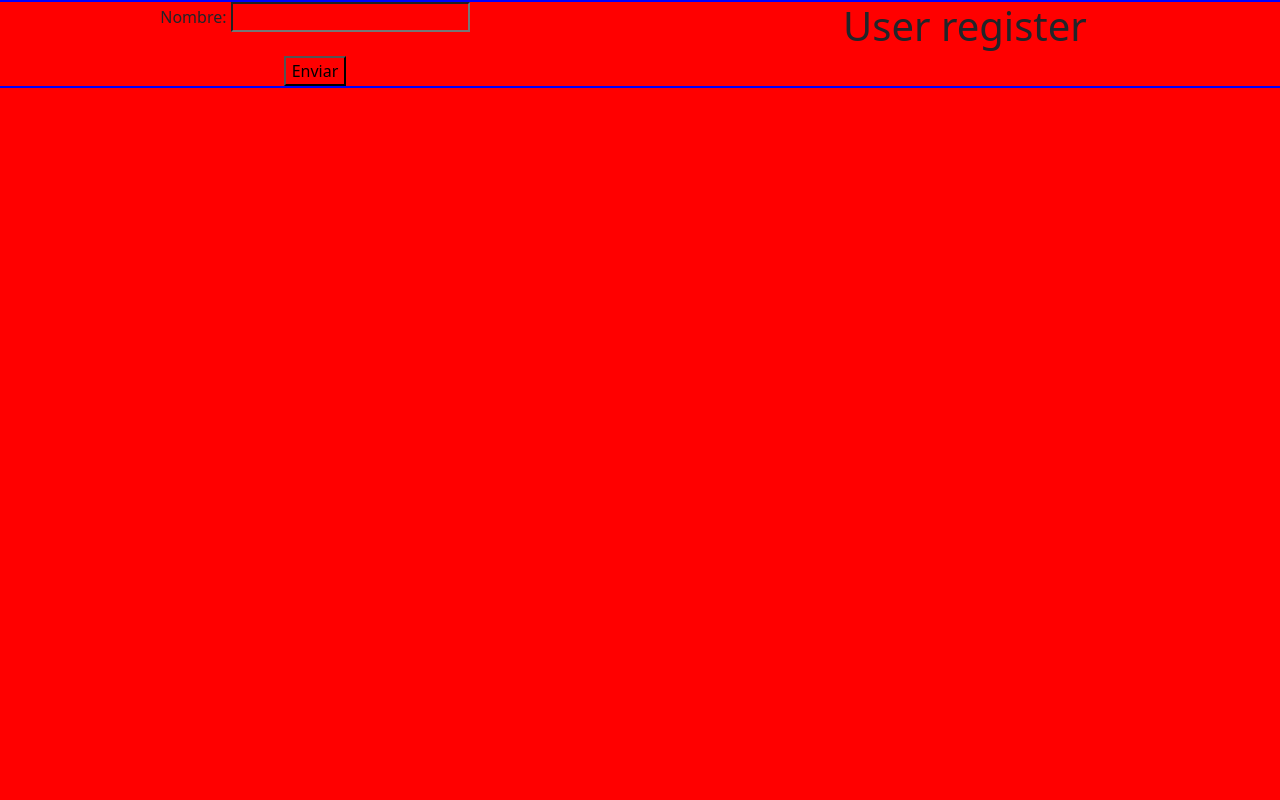
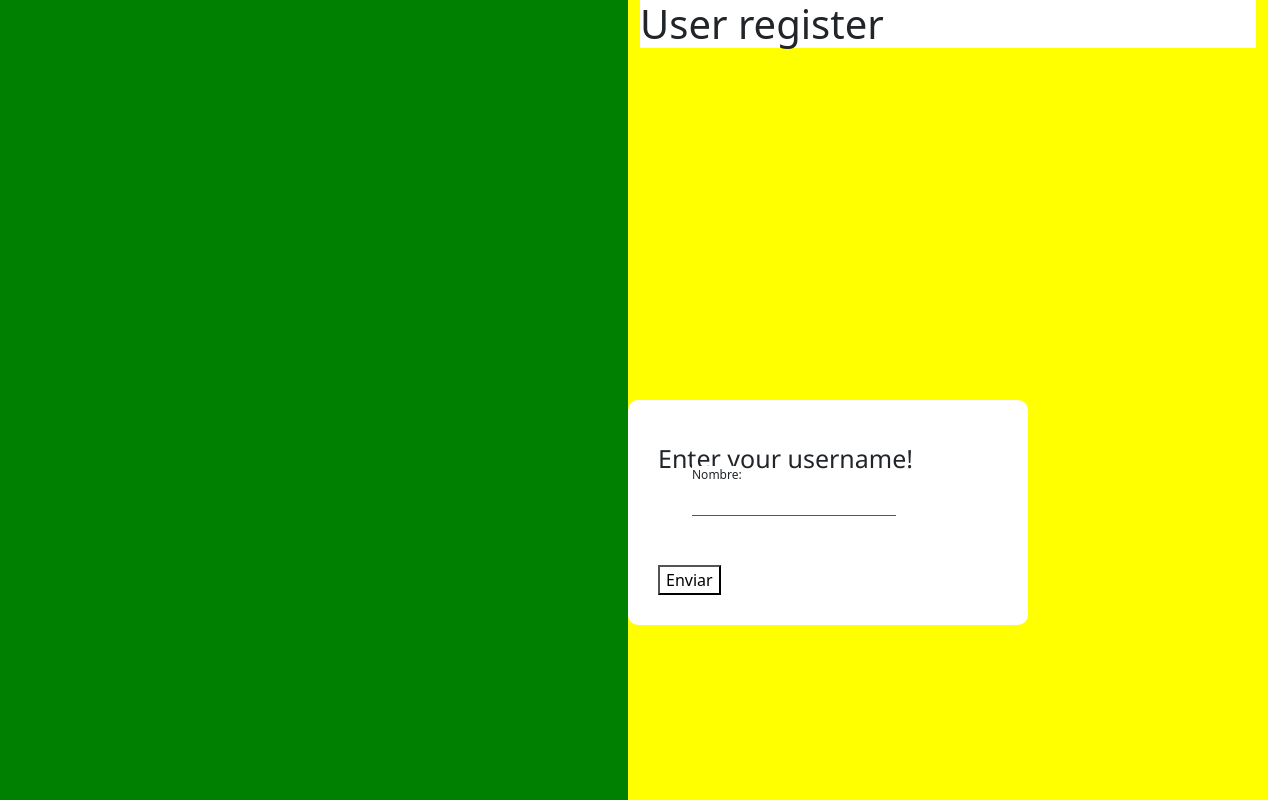
Before and after one commit to lordchief21/real_time_chat_Vanilla, a website: page public/index.html in a window 1280 px wide. Drawn offline with nearby package versions, Linux system fonts and the light colour scheme.

Commit message:
" Modeling Login  "

```diff
--- a/public/index.html
+++ b/public/index.html
@@ -2,6 +2,7 @@
 
 <html>
     <head>
+
         <meta charset="utf-8">
         <meta http-equiv="X-UA-Compatible" content="IE=edge">
         <title></title>
@@ -10,13 +11,16 @@
         <meta name="viewport" content="width=device-width, initial-scale=1">
         <link rel="stylesheet" href="index_style.css">
     </head>
-    <body class = "grid text-center">
-
+    <body class = "">
         <div class="grid-login row">
             <div class="first-column col">
-                <form action="/" method="POST">
-                    <label for="username">Nombre:</label>
-                    <input type="text" id ="username" name ="nombre"><br><br>
+                <form class="login" action="/" method="POST">
+                    <span class="instruction">Enter your username!</span>
+                    <div class="input-container">
+                        <input type="text" id ="username" name ="nombre"><br><br>
+                        <label for="username">Nombre:</label>
+                    </div>
+
                     <button  id='send' onclick="getUsername()">Enviar</button>
                 </form>
             </div>
--- a/public/index_style.css
+++ b/public/index_style.css
@@ -1,7 +1,111 @@
+@import url('https://fonts.googleapis.com/css2?family=Noto+Sans:ital,wght@0,400;1,900&display=swap');
+
 * {
-    background-color: red;
+    background-color: white;
 }
 
-body {
-    border: 2px solid blue;
+
+.grid-login {
+    width: 100% !important;
+    height: 100% !important ;
+    padding-left: 0;
+    padding-right: 0;
+    display: grid;
+    position: absolute;
+    grid-template-columns: 1fr 1fr;
+    grid-auto-rows: minmax(120px auto);
+    grid-template-areas: "first column second-column";
+
+
 }
+
+/*First Column and elements of first column*/
+
+.first-column {
+    display: flex;
+    justify-content: center;
+    max-height: 100%;
+    background-color: green;
+
+}
+
+form {
+    overflow: hidden;
+    background-color: white;
+    padding: 40px 30px 30px 30px;
+    border-radius: 10px;
+    position: absolute;
+    top: 50%;
+    left: 50%;
+    width: 400px;
+    transform: (translate(-50%, -50%));
+    transition: transform 300ms, box-shadow 300ms;
+    box-shadow: 5px 10px 10px rgba(rgba(2, 128, 144, 1), 0.2);
+
+    &::before, &::after {
+        content: '';
+        position: absolute;
+        width: 600px;
+        height: 600px;
+        border-top-left-radius: 40%;
+        border-top-right-radius: 45%;
+        border-bottom-left-radius: 35%;
+        border-bottom-right-radius: 40%;
+        z-index: -1;
+    }
+}
+
+.instruction {
+    margin-top: 20px;
+    text-align: center;
+    font-size: 25px;
+    font-family: 'Noto Sans', sans-serif;
+}
+
+.input-container {
+    position:relative;
+	margin-bottom:25px;
+}
+
+.input-container label {
+    position:absolute;
+	top:0px;
+	left:0px;
+	font-size:16px;
+    margin-left: 10%;
+    pointer-events:none;
+	transition: all 0.3s ease-in;
+}
+
+.input-container input{
+    border:0;
+    border-bottom:1px solid #555;
+    background:transparent;
+    margin-left: 10%;
+    width:60%;
+    padding:8px 0 5px 0;
+    font-size:16px;
+}
+
+.input-container input:focus{
+   border:none;
+   outline:none;
+   border-bottom:1px solid #e74c3c;
+}
+
+.input-container input:focus ~ label {
+	top:-12px;
+	font-size:12px;
+
+}
+
+.input-container input:valid ~ label {
+    top: -12px;
+    font-size: 12px;
+}
+
+/*Second Column and elements of second column*/
+
+.second-column {
+    background-color: yellow;
+}
```
